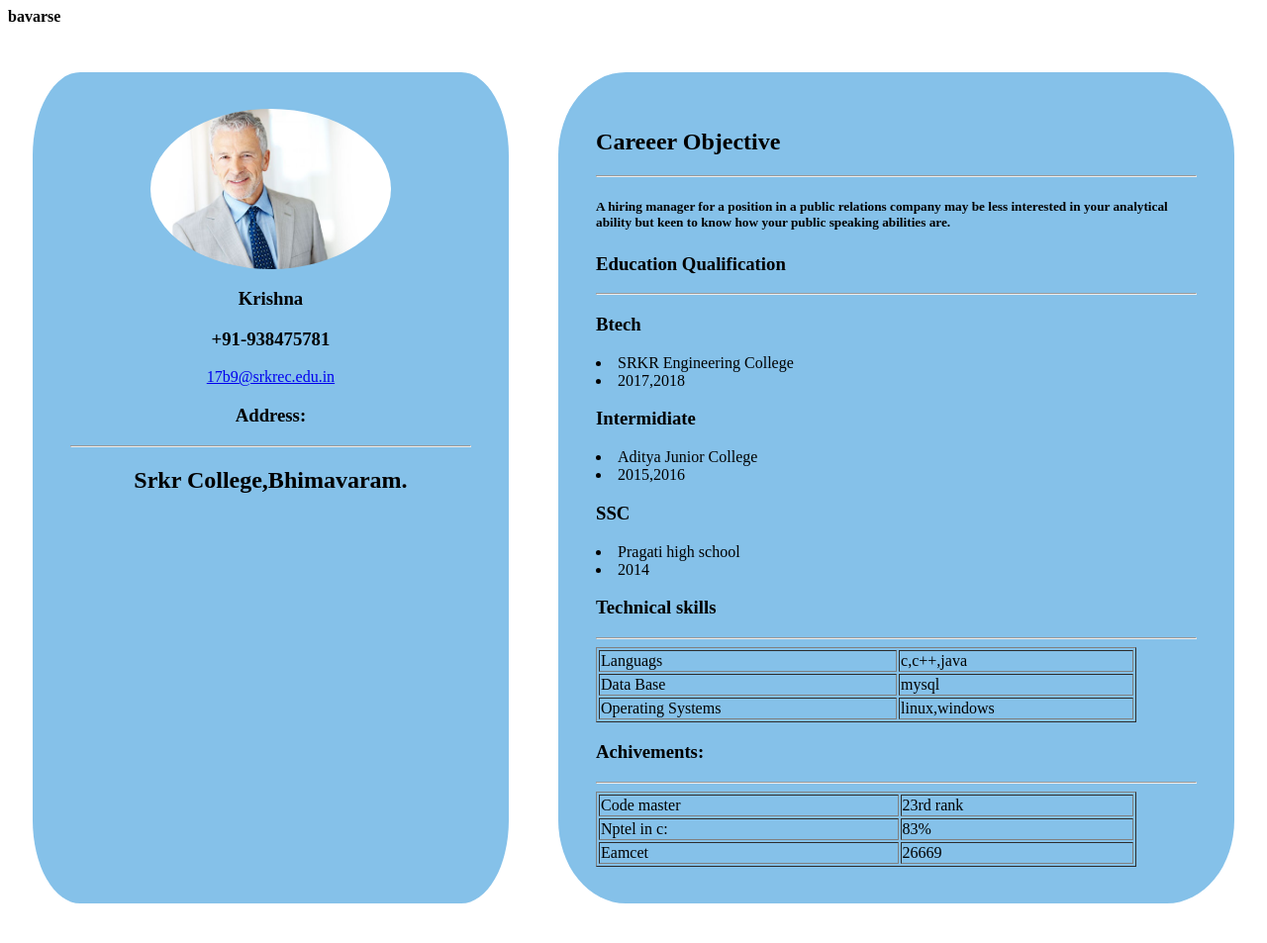
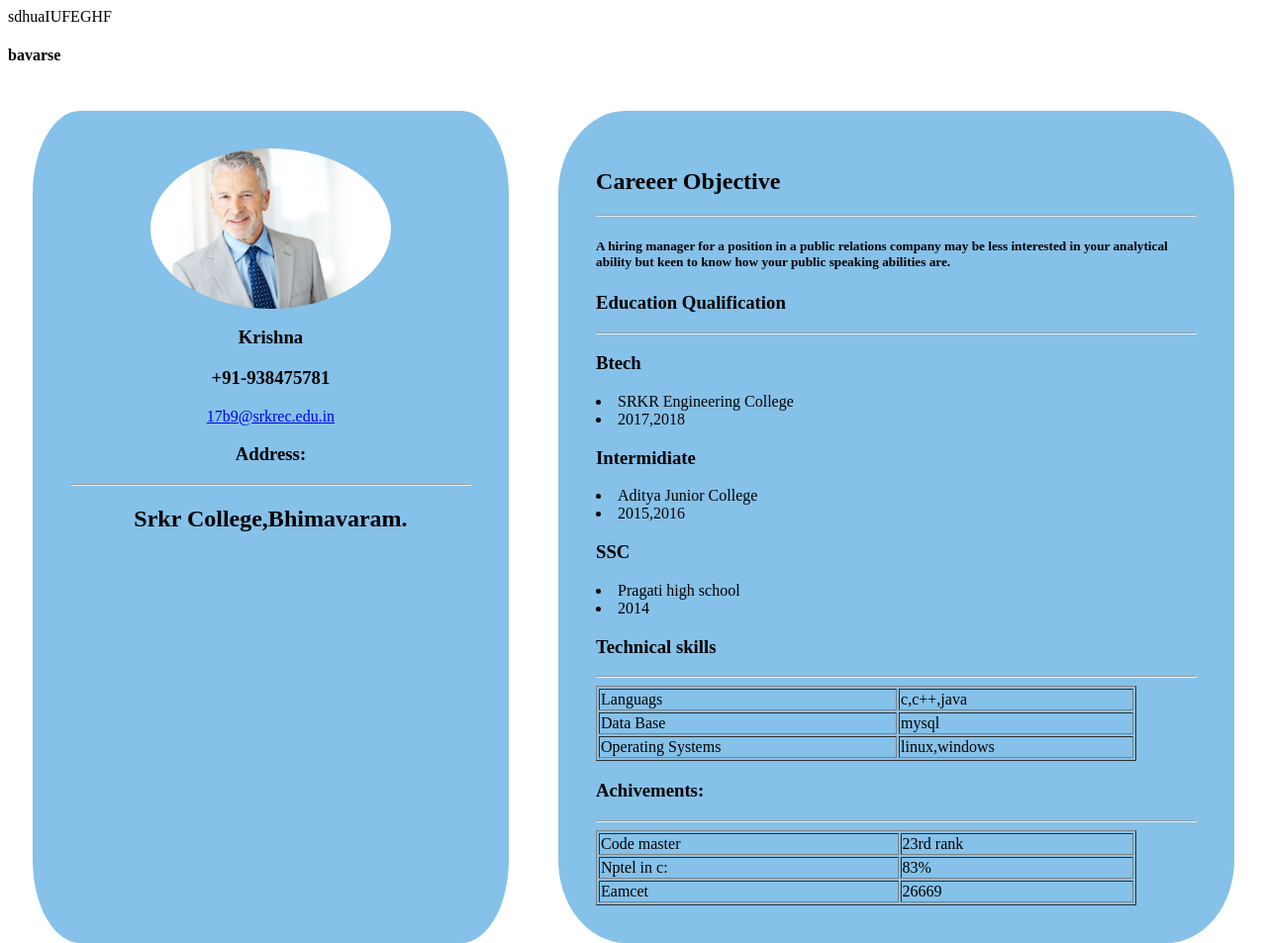
Before and after one commit to 24srinivas/webapp-1, a plain HTML site: page index.html in a window 1280 px wide. Shown: the whole page at 99% size. Drawn offline with Linux system fonts and the light colour scheme.

Commit message:
Update index.html

```diff
--- a/index.html
+++ b/index.html
@@ -9,6 +9,7 @@
 </head>
 
 <body>
+  sdhuaIUFEGHF
   <h4>bavarse</h4>
   <div class="parent">
     <div class="childone">
```
